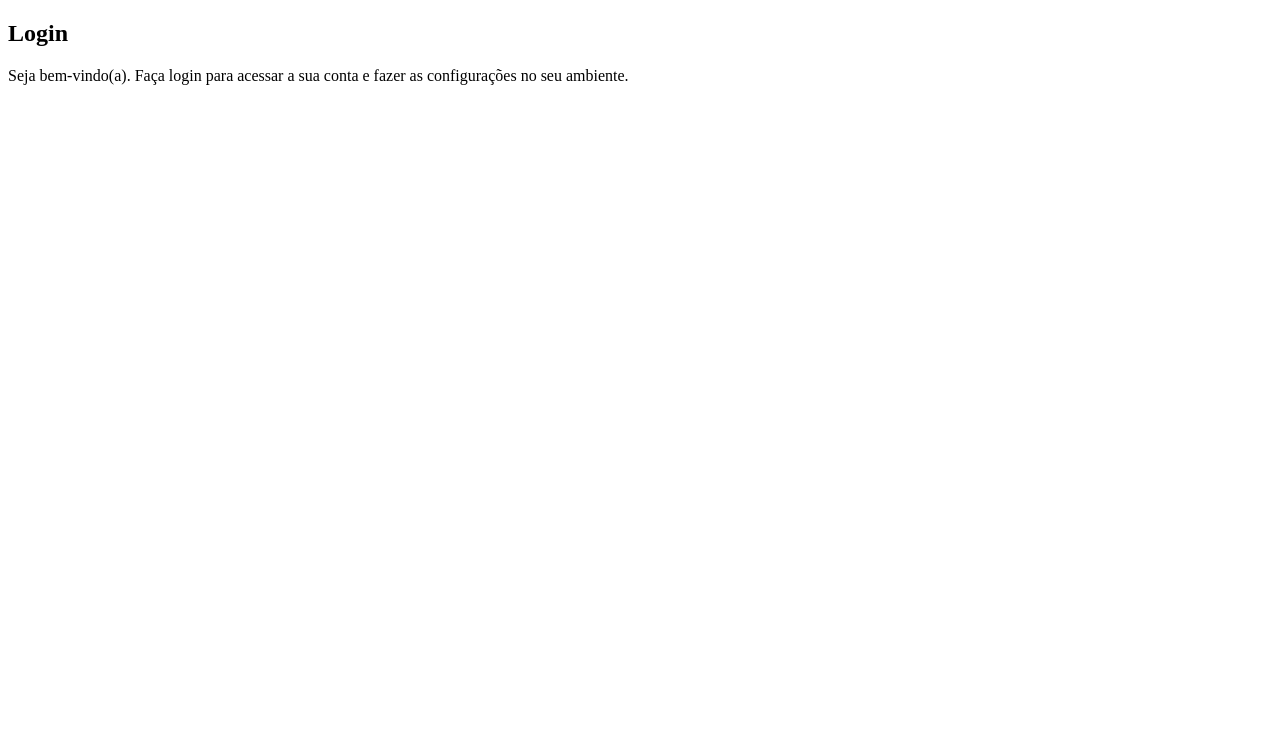
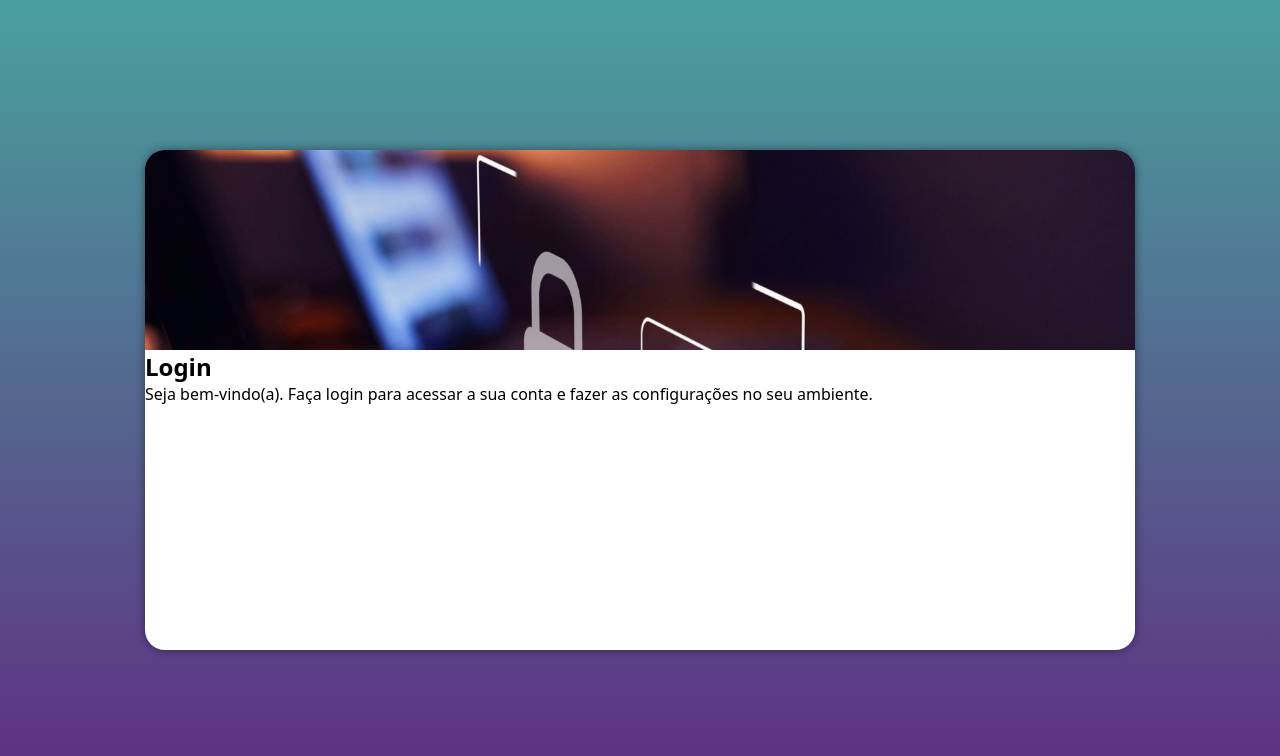
Before and after one commit to mateus-de-sousa-oliveira/projeto-login-cursoEmVideo, a plain HTML site: page index.html in a window 1280 px wide. Drawn offline with Linux system fonts and the light colour scheme.

Commit message:
adiciona media query e style

```diff
--- /dev/null
+++ b/estilos/media-query.css
@@ -0,0 +1,44 @@
+@charset "UTF-8";
+
+:root {
+    --cor-verde: #49a09d;
+    --cor-lilas: #5f2c82;
+}
+
+@media screen and (min-width: 768px) and (max-width: 992px) {
+
+    body {
+        background-image: linear-gradient(to top, var(--cor-lilas), var(--cor-verde));
+    }
+    #login {
+        width: 80vw;
+    }
+    #imagem {
+        float: left;
+        width: 100%;
+
+    }
+    #formulario {
+        float: right;
+        width: 70%;
+    }
+}
+@media screen and (min-width: 992px) {
+    body {
+        background-image: linear-gradient(to top, var(--cor-lilas), var(--cor-verde));
+    }
+    #login {
+        width: 990px;
+    }
+    #imagem {
+        float: left;
+        width: 100%;
+
+    }
+    #formulario {
+        float: right;
+        width: 50%;
+
+    }
+
+}
--- a/estilos/style.css
+++ b/estilos/style.css
@@ -6,3 +6,42 @@
     --cor-verde: #49a09d;
     --cor-lilas: #5f2c82;
 }
+* {
+    font-family: system-ui, -apple-system, BlinkMacSystemFont, 'Segoe UI', Roboto, Oxygen, Ubuntu, Cantarell, 'Open Sans', 'Helvetica Neue', sans-serif;
+    padding: 0px;
+    margin: 0px;
+    box-sizing: border-box;
+}
+body, html {
+    background-image: linear-gradient(to top, var(--cor-lilas), var(--cor-verde));
+    height: 100vh;
+    width: 100vw;
+}
+main {
+    position: relative;
+    height: 100vh;
+    width: 100vw;
+}
+#login {
+    position: absolute;
+    top: 50%;
+    left: 50%;
+    transform: translate(-50%, -50%);
+    overflow: hidden;
+    background-color: var(--cor-branco);
+    width: 250px;
+    height: 500px;
+    border-radius: 20px;
+    box-shadow: 0px 0px 10px rgba(0, 0, 0, 0.450)
+}
+#imagem {
+    display: block;
+    background: var(--cor-lilas) url(../imagens/img-login.jpg) no-repeat;
+    background-size: cover;
+    height: 200px;
+}
+#formulario {
+    display: block;
+    padding: 10px;
+
+}
--- a/index.html
+++ b/index.html
@@ -5,6 +5,7 @@
     <meta name="viewport" content="width=device-width, initial-scale=1.0">
     <title>Login</title>
     <link rel="stylesheet" href="estilos/style.css">
+    <link rel="stylesheet" href="estilos/media-query.css">
 </head>
 <body>
     <main>
```
Also changed, not shown: imagens/img-login.jpg (renamed from imagens/VZ6NUAD6IVNFFBW5SKY6GQ3SCY.jpg).
